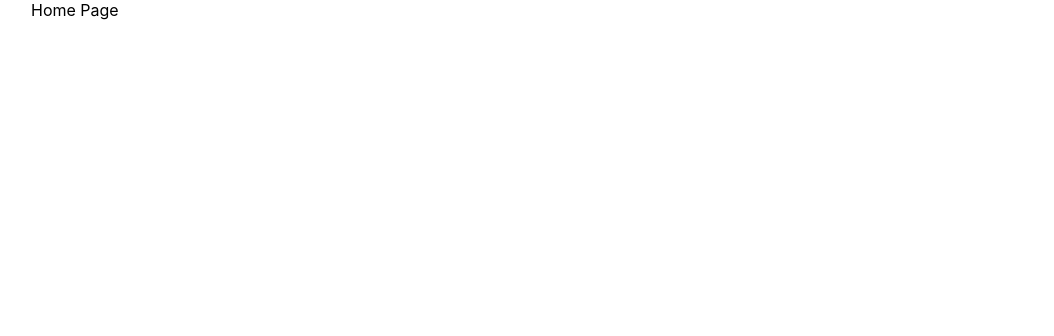
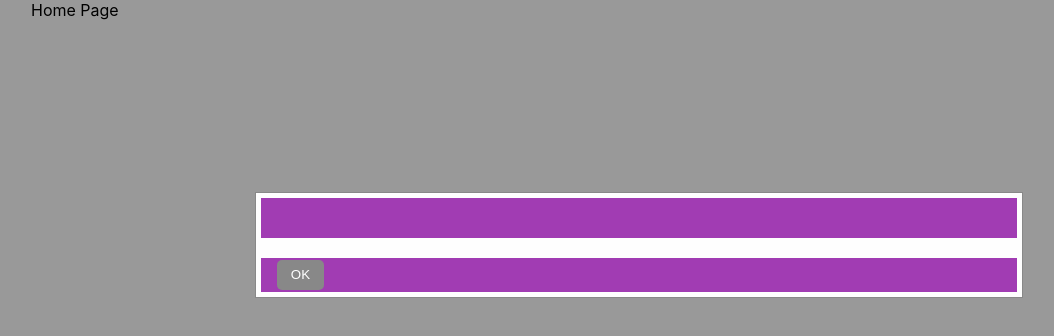
Before and after one commit to Hello-World-Purdue/hw22-frontend, a Next.js app: page / in a window 1280 px wide. Shown: the top 336 px of the page, without its empty margins (1-1055 px from the left). Built offline with nearby package versions, Linux system fonts and the light colour scheme.

Commit message:
added some styling to the modal

```diff
--- a/components/alert.js
+++ b/components/alert.js
@@ -4,7 +4,7 @@ import Toast from "./toast";
 
 const Alert = () => {
 	const ctx = useContext(AlertContext);
-	const [showToast, setShowToast] = useState(false);
+	const [showToast, setShowToast] = useState(true);
 
 	useEffect(() => {
 		if (ctx.message) {
--- a/styles/modal.module.css
+++ b/styles/modal.module.css
@@ -14,9 +14,9 @@
 .modalContent {
 	background-color: #fefefe;
 	margin: 15% auto; /* 15% from the top and centered */
-	padding: 20px;
+	padding: 5px;
 	border: 1px solid #888;
-	width: 80%; /* Could be more or less, depending on screen size */
+	width: 60%; /* Could be more or less, depending on screen size */
 }
 
 .modalHeader {
@@ -33,5 +33,17 @@
     padding: 2px 16px;
     background-color: #a13cb3;
     color: white;
-    float: right;
 }
+
+.modalFooter button {
+	border: 1px solid transparent;
+	border-radius: 5px;
+	padding: 0.4rem 0.8rem;
+	background-color: #888;
+	color: #fefefe;
+}
+
+.modalFooter button:hover {
+	cursor: pointer;
+	background-color: #333;
+}
```
